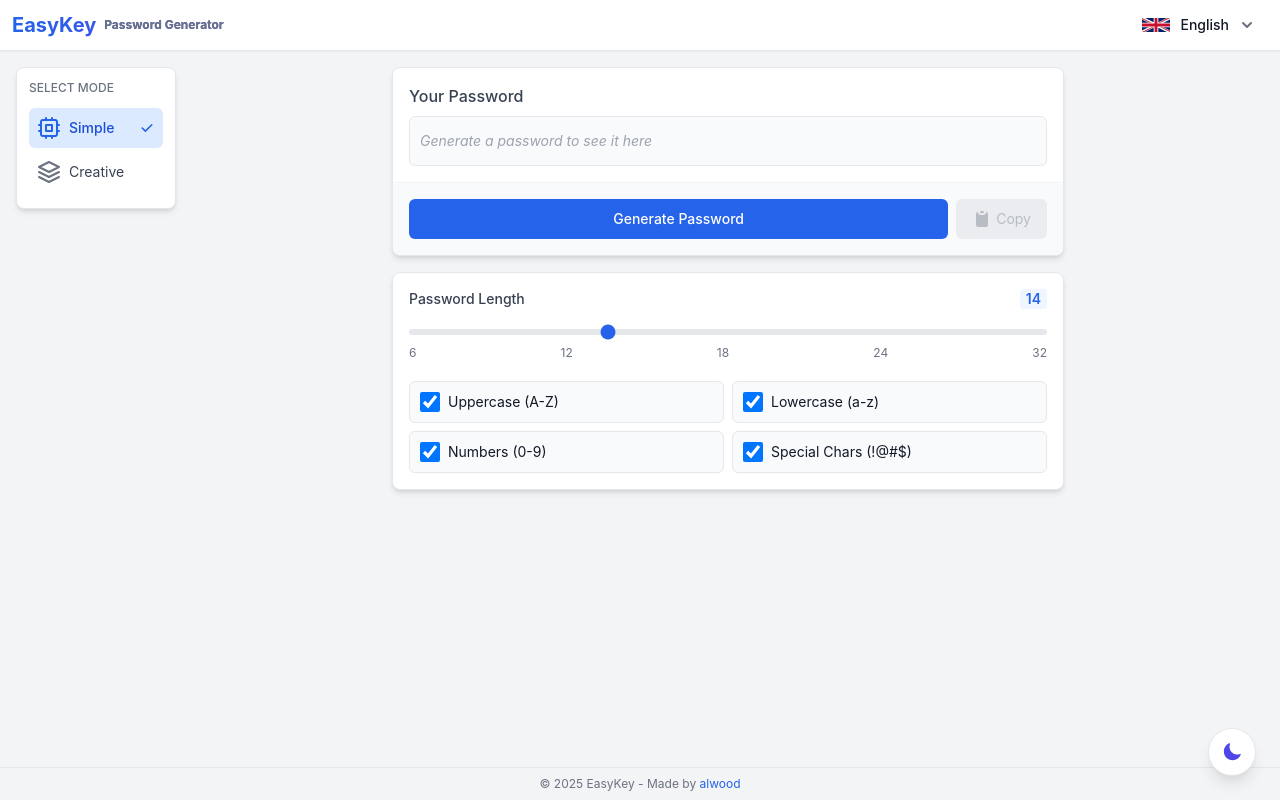
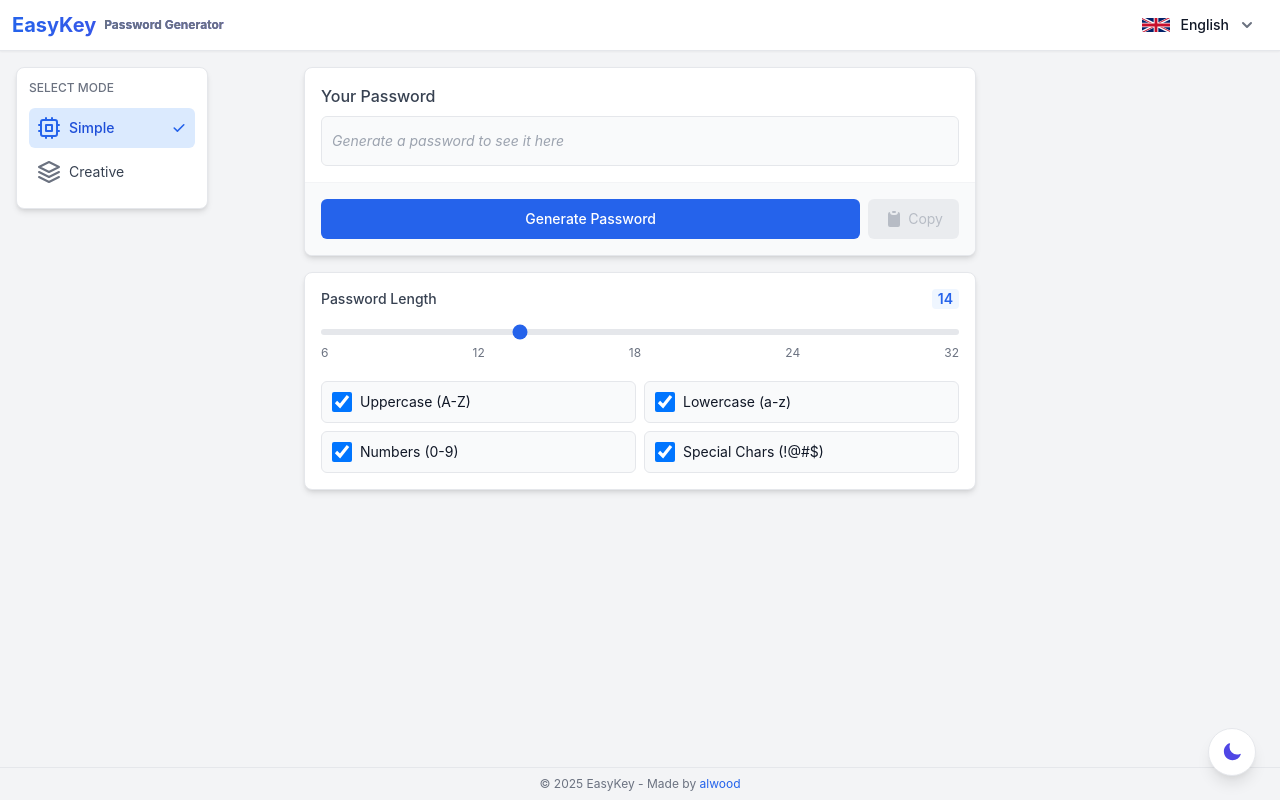
Before and after one commit to alwoodm/EasyKey, a React (Create React App) app: page / in a window 1280 px wide. Built offline with nearby package versions, Linux system fonts and the light colour scheme.

Commit message:
Centering

```diff
--- a/src/App.js
+++ b/src/App.js
@@ -296,10 +296,10 @@ function App() {
         </div>
       </div>
 
-      {/* Improved layout for main content and sidebar */}
-      <div className="flex-grow flex flex-col md:flex-row relative">
-        {/* Sidebar - Only visible on desktop */}
-        <aside className="hidden md:block w-40 min-w-[10rem] mt-4 ml-4 mb-4 shrink-0">
+      {/* Layout with sidebar on left and centered main content */}
+      <div className="flex-grow relative">
+        {/* Sidebar - Only visible on desktop, positioned at left edge */}
+        <aside className="hidden md:block absolute left-4 top-4 w-48">
           <div className="sticky top-4 flex flex-col py-3 px-3 bg-white dark:bg-gray-800 rounded-lg shadow-md border border-gray-200 dark:border-gray-700">
             <div className="text-xs uppercase text-gray-500 dark:text-gray-400 mb-3 font-medium">{t.selectMode}</div>
             {modes.map(modeOption => (
@@ -330,9 +330,9 @@ function App() {
           </div>
         </aside>
 
-        {/* Main content - Fixed centering */}
-        <main className="flex-grow flex justify-center px-4 py-4">
-          <div className="w-full max-w-2xl mx-auto">
+        {/* Main content - centered on entire page width */}
+        <main className="flex justify-center px-4 py-4">
+          <div className="w-full max-w-2xl">
             {/* Password display and options */}
             {mode === 'simple' ? (
                 <div className="flex-grow flex flex-col space-y-4">
```
Lines whose indentation alone changed are shown as unchanged.
